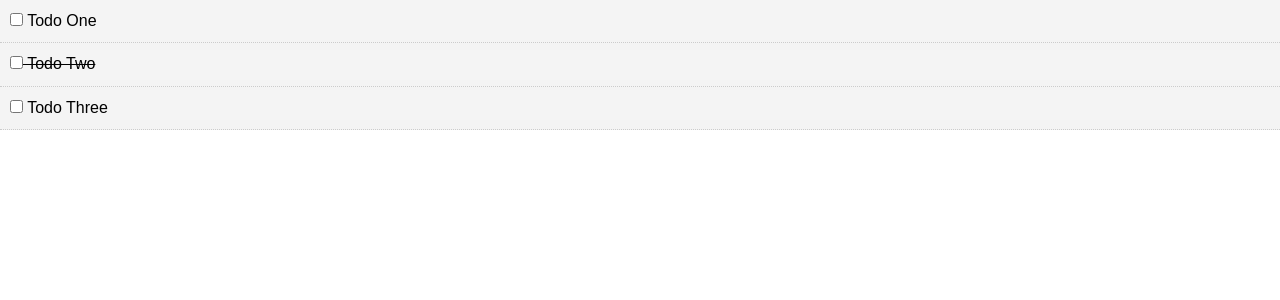
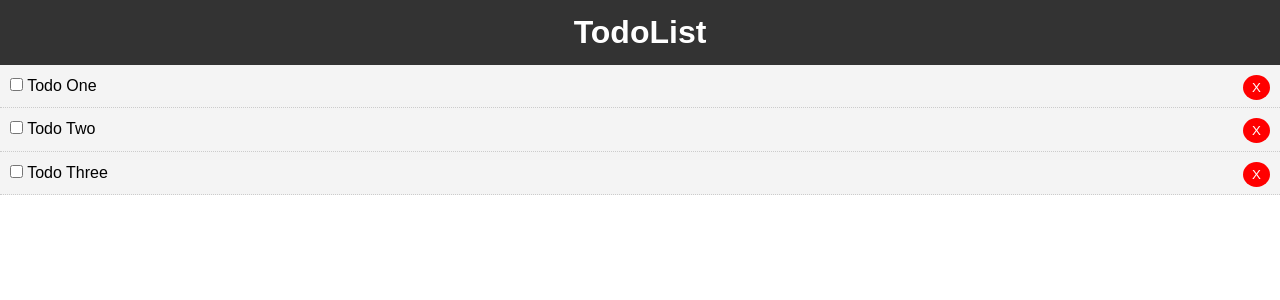
Before and after one commit to CrazyPythonLover1/VUE-practice, a Vue app: page / in a window 1280 px wide. Shown: the top 300 px of the page. Built offline with nearby package versions, Linux system fonts and the light colour scheme.

Commit message:
header component

```diff
--- a/src/App.vue
+++ b/src/App.vue
@@ -1,15 +1,18 @@
 <template>
   <div id="app">
-    <Todos  v-bind:todos="todos" />
+    <Header />
+    <Todos  v-bind:todos="todos" v-on:del-todo="deleteTodo" />
   </div>
 </template>
 
 <script>
+import Header from './components/layout/Header'
 import Todos from './components/Todos';
 
 export default {
   name: 'App',
   components: {
+    Header,
     Todos
   },
   data() {
@@ -23,7 +26,7 @@
         {
           id:2,
           title: "Todo Two",
-          completed: true
+          completed: false
         },
         {
           id:3,
@@ -31,6 +34,11 @@
           completed: false
         },
       ]
+    }
+  },
+  methods: {
+    deleteTodo(id) {
+      this.todos = this.todos.filter(todo => todo.id !== id)
     }
   }
 }
--- a/src/components/TodoItem.vue
+++ b/src/components/TodoItem.vue
@@ -3,6 +3,7 @@
         <p>
             <input type="checkbox" v-on:change="markComplete">
              {{todo.title}}
+             <button @click="$emit('del-todo',todo.id)" class="del"> X </button>
         </p>
     </div>
 </template>
--- a/src/components/Todos.vue
+++ b/src/components/Todos.vue
@@ -1,7 +1,7 @@
 <template>
     <div>
         <div v-bind:key="todo.id" v-for="todo in todos">
-            <TodoItem v-bind:todo="todo" />
+            <TodoItem v-bind:todo="todo" v-on:del-todo="$emit('del-todo', todo.id)" />
         </div>
     </div>
 </template>
--- /dev/null
+++ b/src/components/layout/Header.vue
@@ -0,0 +1,25 @@
+<template>
+    <header class="header">
+        <h1> TodoList </h1>
+    </header>
+</template>
+
+<script>
+export default {
+    name: "Header"
+}
+</script>
+
+<style scoped>
+    .header {
+        background: #333;
+        color: #fff;
+        text-align: center;
+        padding: 10px;
+    }
+
+    .header a {
+        color: #fff;
+        padding-right: 5px;
+    }
+</style>
```
